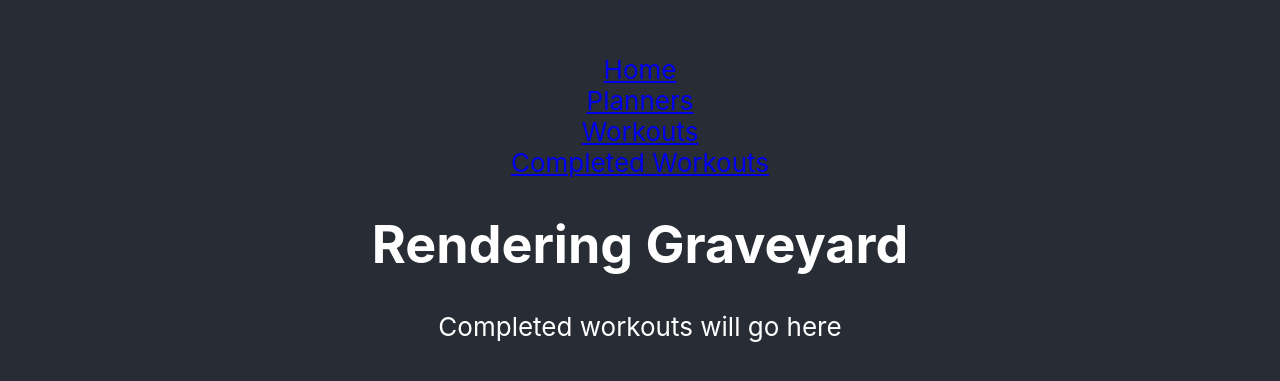
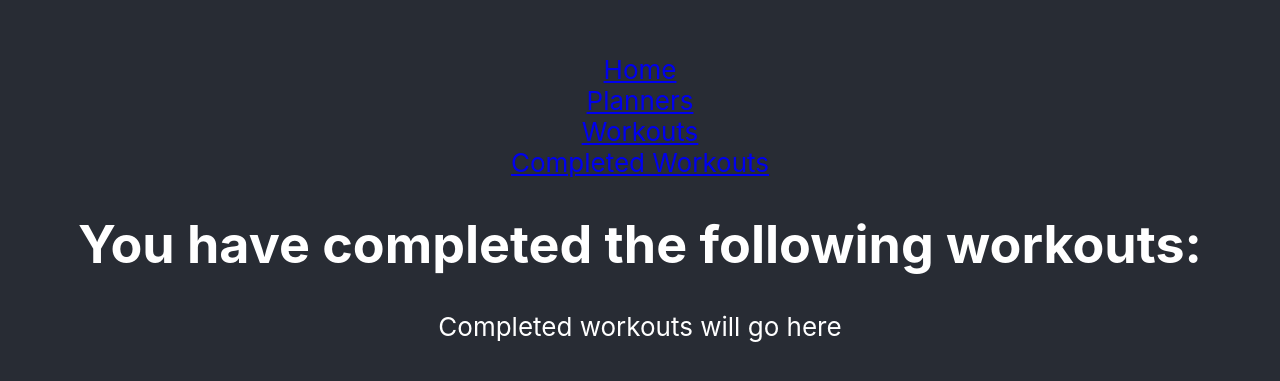
Before and after one commit to YoshiMejia/workoutsfrontendp5, a React (Create React App) app: page /graveyard in a window 1280 px wide. Shown: the part 189-570 px from the top of the page. Built offline with nearby package versions, Linux system fonts and the light colour scheme.

Commit message:
changed header

```diff
--- a/src/containers/GraveyardContainer.js
+++ b/src/containers/GraveyardContainer.js
@@ -3,8 +3,6 @@ import { connect } from 'react-redux'
 
 
 class GraveyardContainer extends React.Component {
-
-
     showCompleted = () => {
         if(this.props.completed){
             return this.props.completed.map((w) => w.workout.name)
@@ -14,13 +12,11 @@ class GraveyardContainer extends React.Component {
     }
 
     render(){
-
-        debugger
-
+        // debugger
         return(
             <div className="graveyard">
                 <h1>
-                    Rendering Graveyard
+                    You have completed the following workouts:
                 </h1>
                     <p>{this.showCompleted()}</p>
             </div>
```
